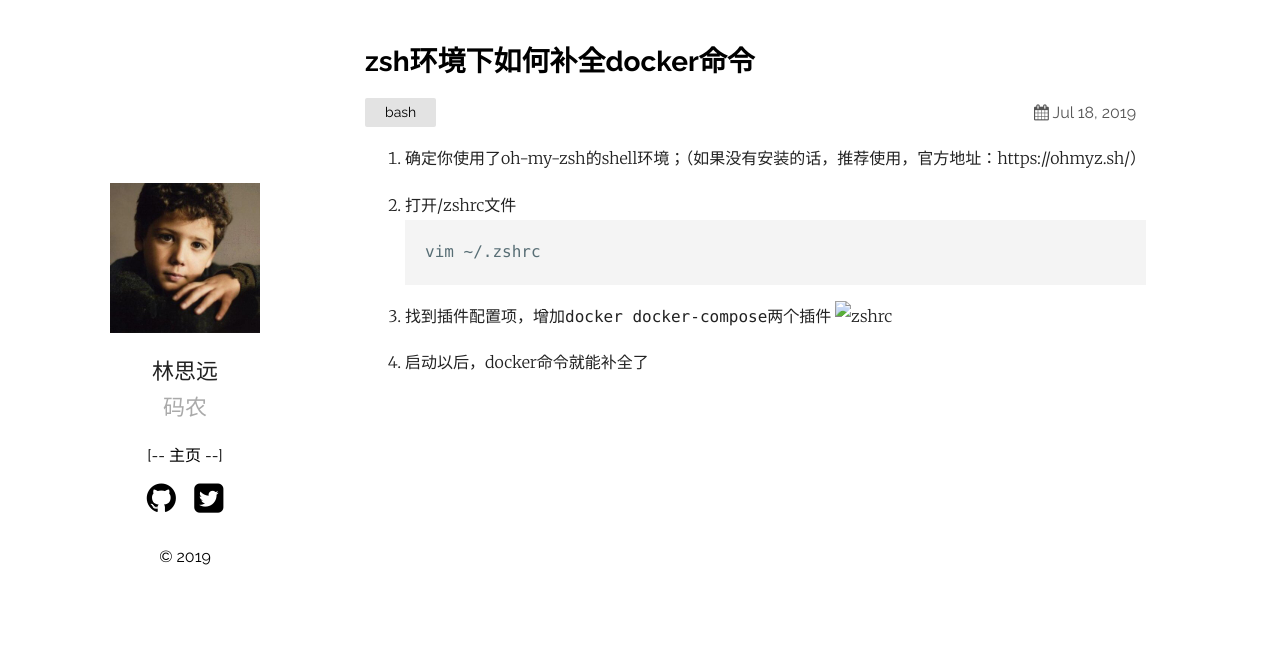
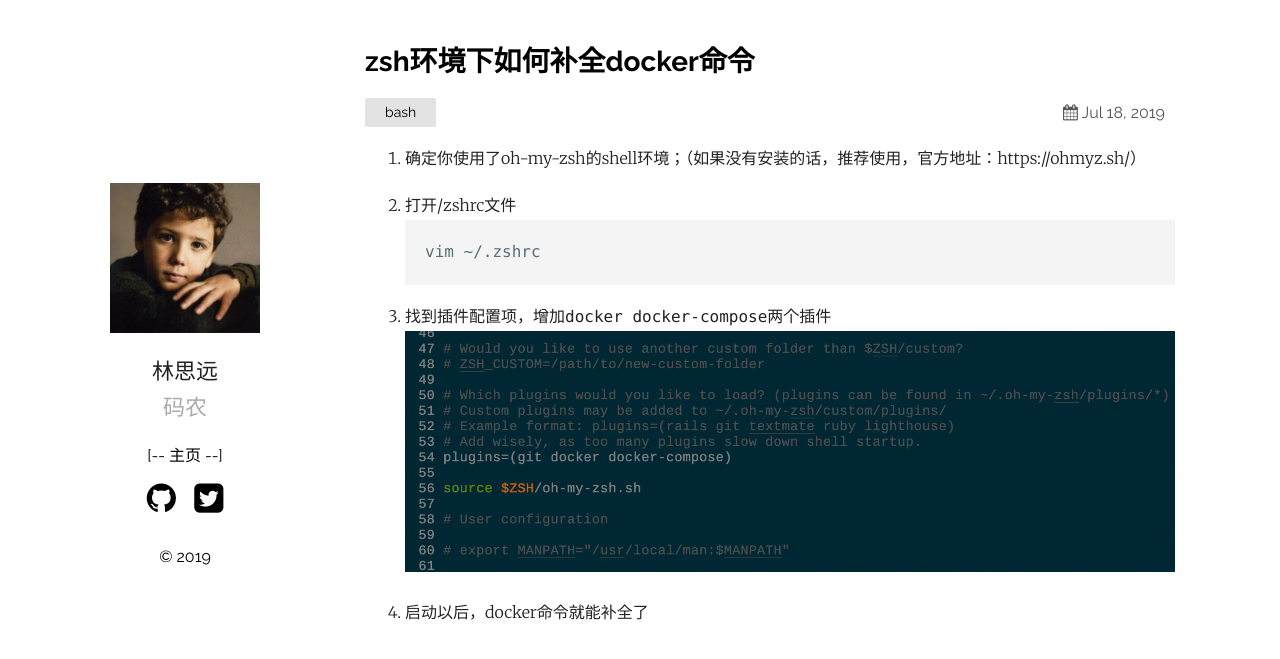
Before and after one commit to phaedo/blog, a Jekyll site: the page built from _posts/2019-07-18-zsh环境下如何补全docker命令.md, in a window 1280 px wide. Shown: the top 659 px of the page. Built offline with Jekyll 4.4.1, drawn with Linux system fonts in a browser that asks for light colours; comment, search, counter and statistics services are not loaded.

Commit message:
修正图片问题

````diff
--- a/_posts/2019-07-18-zsh环境下如何补全docker命令.md
+++ b/_posts/2019-07-18-zsh环境下如何补全docker命令.md
@@ -13,6 +13,6 @@ vim ~/.zshrc
 ```
 
 3. 找到插件配置项，增加`docker docker-compose`两个插件
-![zshrc](../post-assets/2019-07/zshrc-docker.png)
+![zshrc-docker-img](https://github.com/phaedo/blog/blob/master/post-assets/2019-07/zshrc-docker.png)
 
 4. 启动以后，docker命令就能补全了
````
